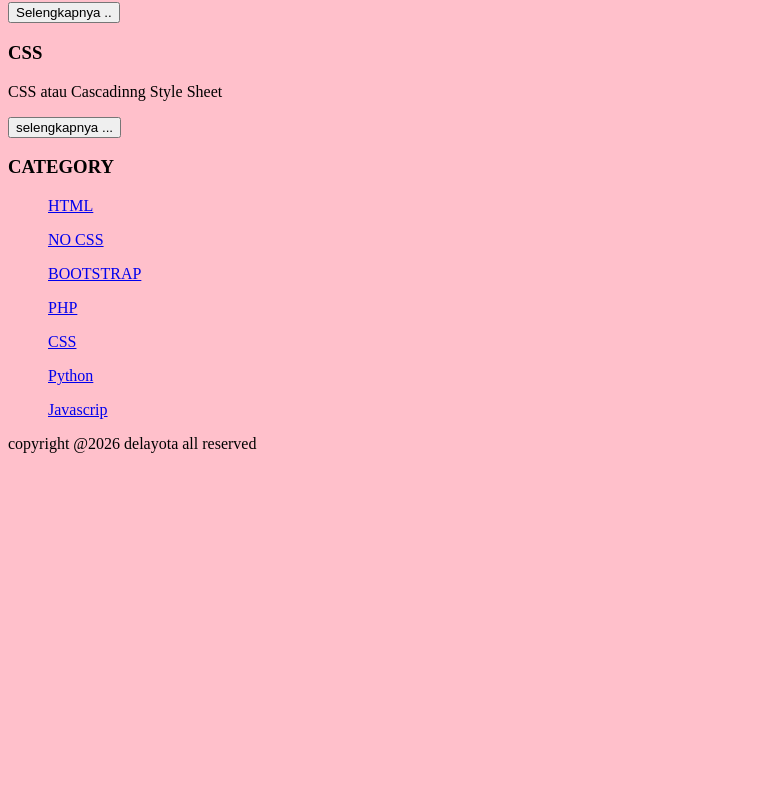
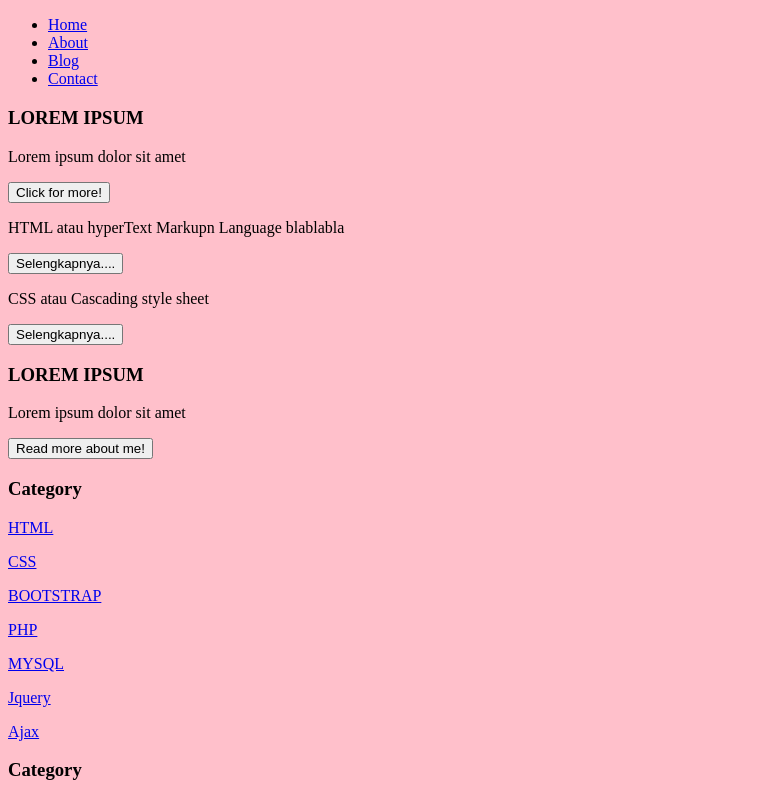
Before and after one commit to atharzidan71-arch/Zidan-E6-7, a plain HTML site: page index.html in a window 1280 px wide. Shown: the part 243-1040 px from the top of the page, without its empty margins (0-768 px from the left). Before the commit the page ends 800 px from the top, so only its background shows below. Drawn offline with Linux system fonts and the light colour scheme.

Commit message:
index.html

```diff
--- a/index.html
+++ b/index.html
@@ -1,26 +1,90 @@
 <!DOCTYPE html>
-<html >
+<html lang="en">
  <head>
-		<title>Zidan Belajar HTML</title>
-		<link rel="stylesheet" href="style.css"
+    <title>Delayota</title>
+<head>
+    <title>Jids's Page</title>
+    <link rel="stylesheet" href="style.css">
  </head>
-	<body bgcolor=a4eac8>
-		<h1> Zidan Belajar HTML</h1>
+</head>
+<body>
+<div class="header">
+  <div class="jarak">
+ <h2>Belajar Membuat Website apik dengan HTML, no css, dan no layout</h2>
+  </div>
+</div>
+<div class="menu">
  <ul>
-				<li><a href="index.html" >home</a></li>
-				<li><a href="about.html" >about</a></li>
-				<li><a href="blog.html" >Blog</a></li>
-				<li><a href="#" >Contact</a></li>
+   <li><a href="#">Home</a></li>
+   <li><a href="#">About</a></li>
+   <li><a href="#">Blog</a></li>
+   <li><a href="#">Contact</a></li>
   </ul>
+</div>
+
    <h3>HTML</h3>
-				<p>HTML atau HyperText Markupn Language adalah bagas</p>
-				<button >Selengkapnya ..</button>
+    <div class="header">
+        <div class="jarak">
+            <h1>Welcome to Nind's Page!</h1>
+        </div>
+    </div>
+    <div class="menu">
+        <ul>
+            <li><a href="index.html">Home</a></li>
+            <li><a href="about.html">About</a></li>
+            <li><a href="#">Blog</a></li>
+            <li><a href="#">Contact</a></li>
+        </ul>
+    </div>
+    <div class="content">
+        <div class="jarak">
+            <!--kiri-->
+            <div class="kiri">
+                <!--blog-->
+                <div class="border">
+                    <div class="jarak">
+                        <h3>LOREM IPSUM</h3>
+                        <p>Lorem ipsum dolor sit amet</p>
+                        <button class="btn">Click for more!</button>
+                    </div>
+                </div>
+                <!--end blog-->
 
-				<h3>CSS</H3>
-				<P>CSS atau Cascadinng Style Sheet</p>
-				<button > selengkapnya ...</button>
+   <p>HTML atau hyperText Markupn Language blablabla</p>
+   <button>Selengkapnya....</button>
+   <p>CSS atau Cascading style sheet</p>
+   <button>Selengkapnya....</button>
+                <!--blog-->
+                <div class="border">
+                    <div class="jarak">
+                        <h3>LOREM IPSUM</h3>
+                        <p>Lorem ipsum dolor sit amet</p>
+                        <button class="btn">Read more about me!</button>
+                    </div>
+                </div>
+                <!--end blog-->
+            </div>
+            <!--kiri-->
 
-			<h3>CATEGORY</H3>
+            <!--kanan-->
+            <div class="kanan">
+                <div class="jarak">
+                    <h3>Category</h3>
+                    </hr>
+                    <p><a href="#" class="undercor">HTML</a></p>
+                    <p><a href="#" class="undercor">CSS</a></p>
+                    <p><a href="#" class="undercor">BOOTSTRAP</a></p>
+                    <p><a href="#" class="undercor">PHP</a></p>
+                    <p><a href="#" class="undercor">MYSQL</a></p>
+                    <p><a href="#" class="undercor">Jquery</a></p>
+                    <p><a href="#" class="undercor">Ajax</a></p>
+                </div>
+            </div>
+            <!--kanan-->
+        </div>
+    </div>
+
+  <h3>Category</h3>
   <ul>
    <p><a href="#" >HTML</a></p>
    <p><a href="#" >NO CSS</a></p>
@@ -28,9 +92,14 @@
    <p><a href="#" >PHP</a></p>
    <p><a href="#" >CSS</a></p>
    <p><a href="#" >Python</a></p>
-				<p><a href="#" >Javascrip</a></p>
+   <p><a href="#" >Javascript</a></p>
   </ul>
-				<p>copyright @2026 delayota all reserved</p>
-
+   <p>Copyright @2026 DELAYOTA all reserved</p>
+ </body>
+    <div class="footer">
+        <div class="jarak">
+            <p>Copyright @2026 DELAYOTA all reserved</p>
+        </div>
+    </div>
 </body>
 </html>
```
Lines whose indentation alone changed are shown as unchanged.
